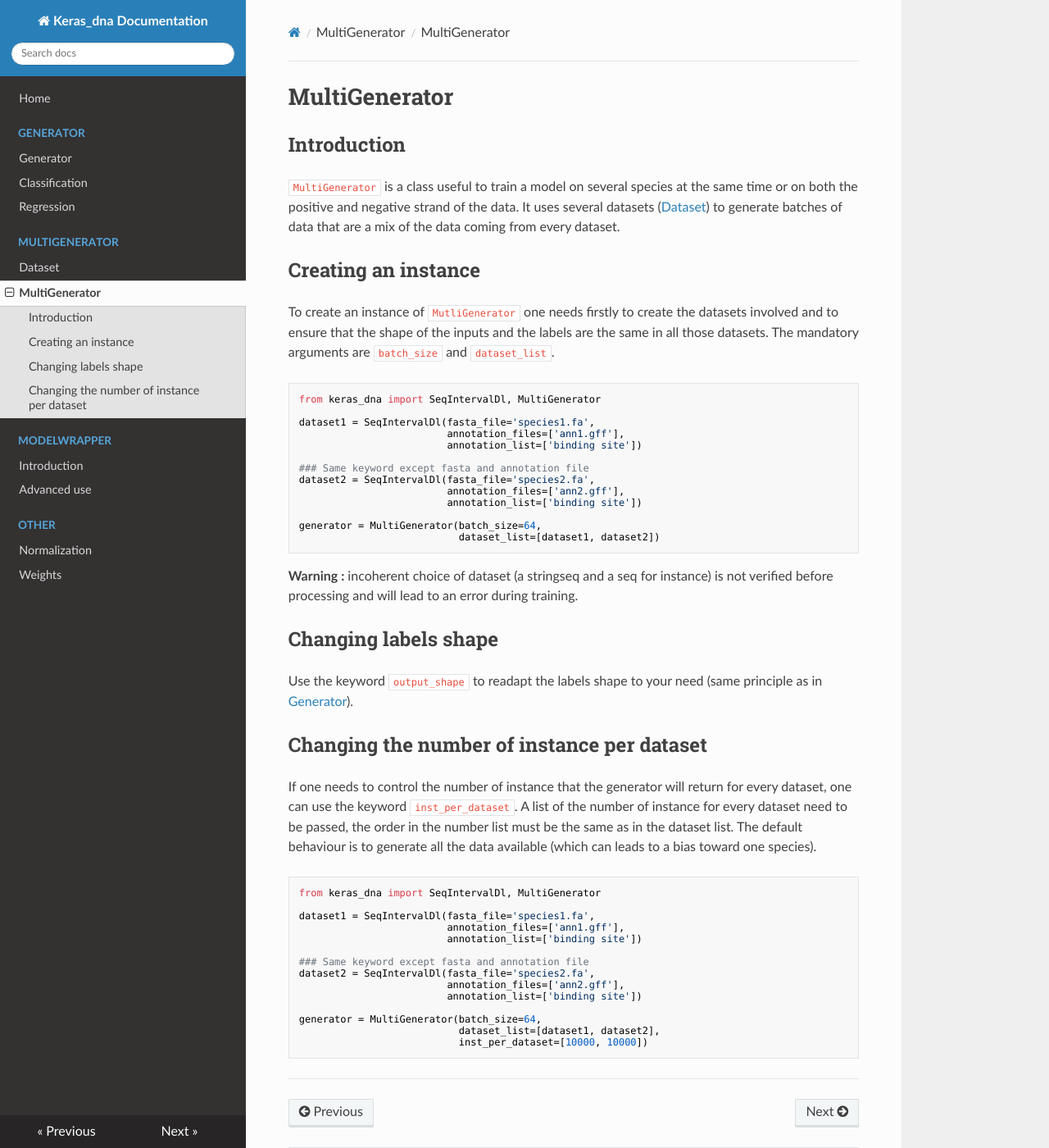
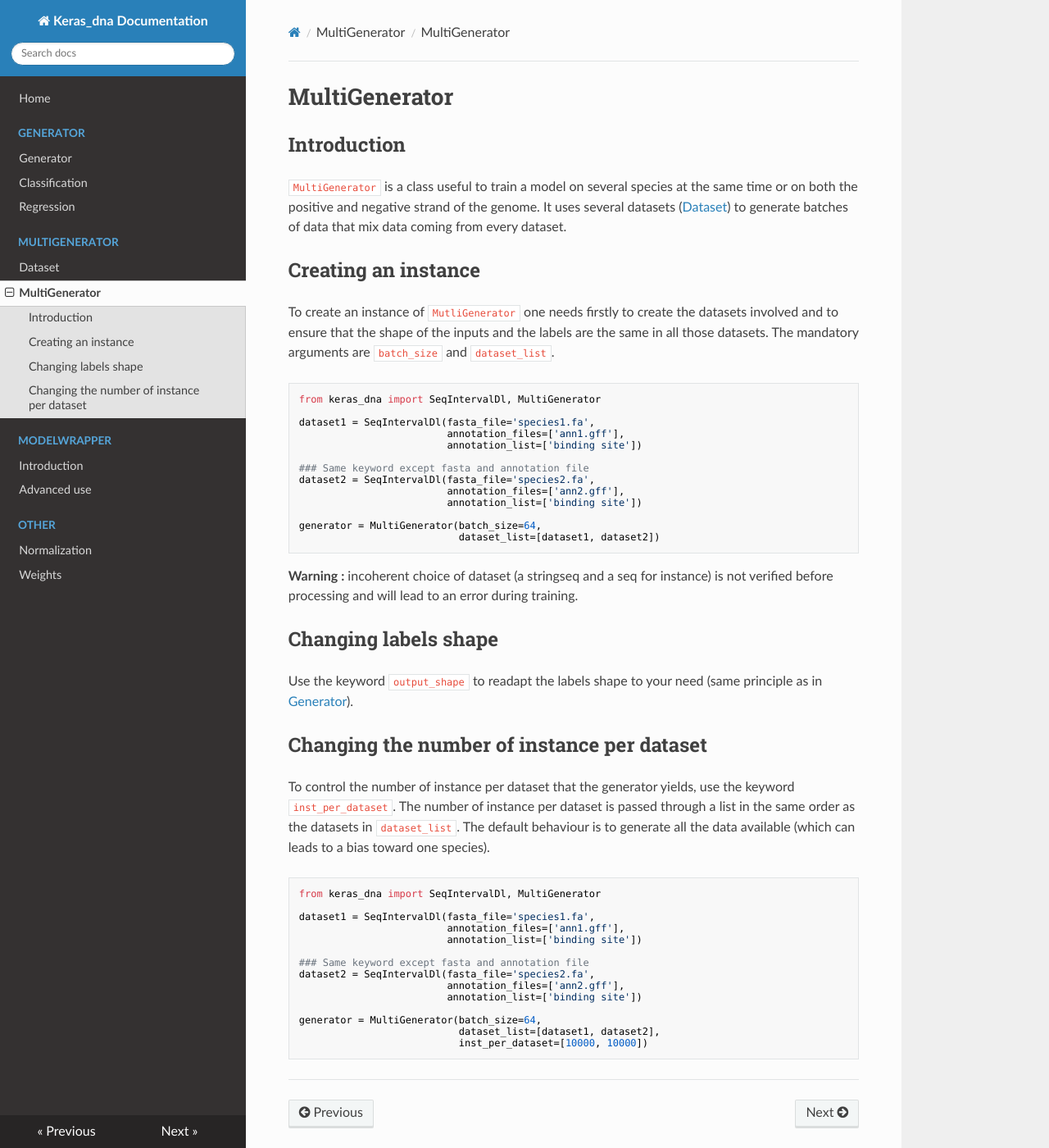
Before and after one commit to etirouthier/keras_dna, an MkDocs documentation site: the page built from docs/multigenerator.md, in a window 1280 px wide and 1400 px high. Shown: the whole window at 82% size. Built offline with MkDocs 1.6.1, drawn with Linux system fonts in a browser that asks for light colours; nearby versions of some CDN libraries.

Commit message:
Update multigenerator.md

````diff
--- a/docs/multigenerator.md
+++ b/docs/multigenerator.md
@@ -2,7 +2,7 @@
 
 ## Introduction
 
-`MultiGenerator` is a class useful to train a model on several species at the same time or on both the positive and negative strand of the data. It uses several datasets ([Dataset](dataset.md)) to generate batches of data that are a mix of the data coming from every dataset.
+`MultiGenerator` is a class useful to train a model on several species at the same time or on both the positive and negative strand of the genome. It uses several datasets ([Dataset](dataset.md)) to generate batches of data that mix data coming from every dataset.
 
 ## Creating an instance
 
@@ -32,7 +32,7 @@ Use the keyword `output_shape` to readapt the labels shape to your need (same pr
 
 ## Changing the number of instance per dataset
 
-If one needs to control the number of instance that the generator will return for every dataset, one can use the keyword `inst_per_dataset`. A list of the number of instance for every dataset need to be passed, the order in the number list must be the same as in the dataset list. The default behaviour is to generate all the data available (which can leads to a bias toward one species).
+To control the number of instance per dataset that the generator yields, use the keyword `inst_per_dataset`. The number of instance per dataset is passed through a list in the same order as the datasets in `dataset_list`. The default behaviour is to generate all the data available (which can leads to a bias toward one species).
 
 ```python
 from keras_dna import SeqIntervalDl, MultiGenerator
````
